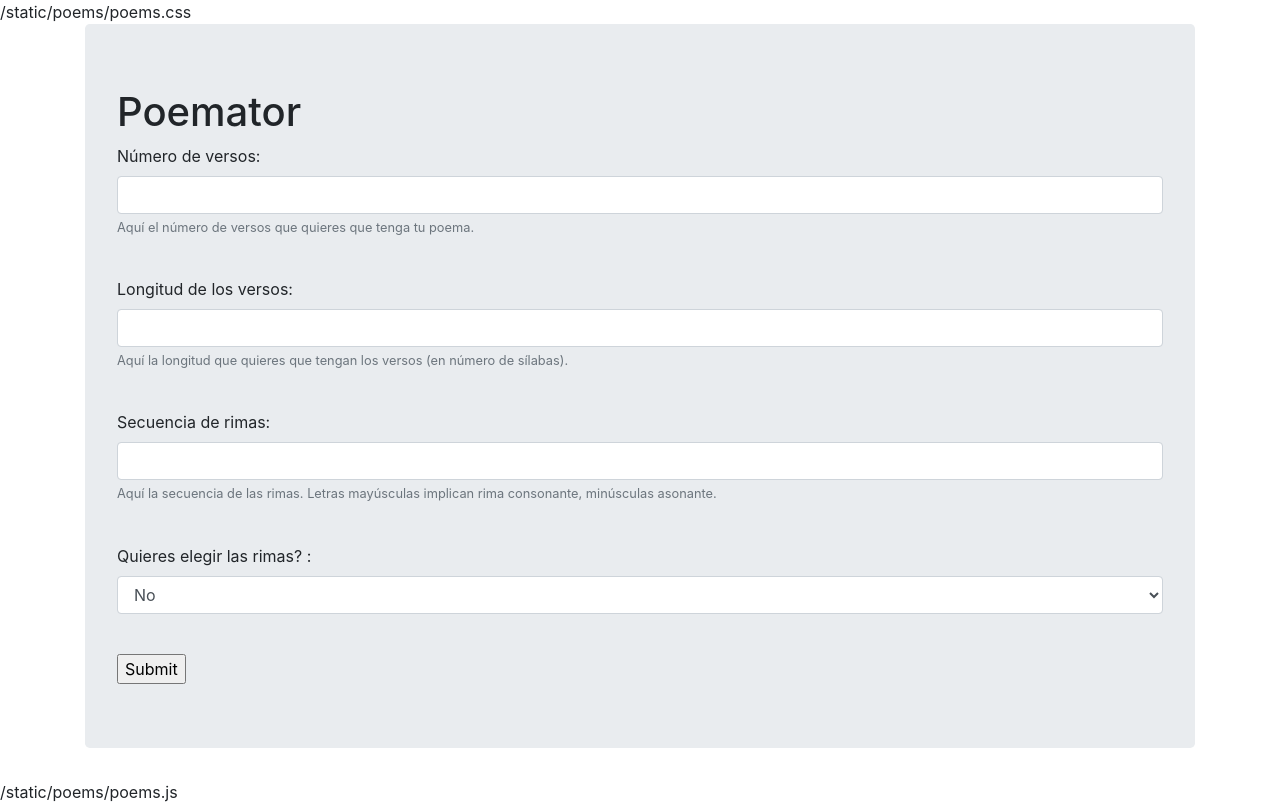
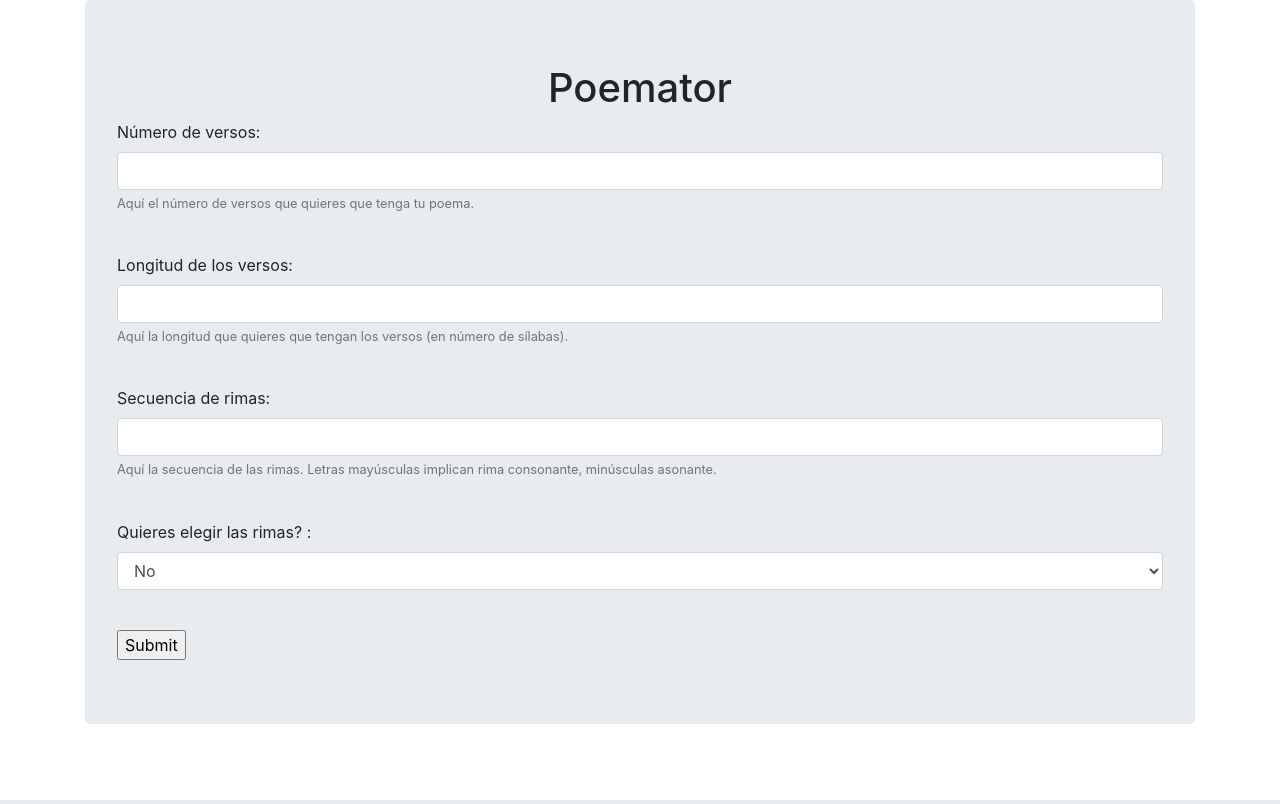
Before and after one commit to neburnodrog/Poebot, a Django app: page /index/ in a window 1280 px wide. Run offline with Django 3.2, Linux system fonts and the light colour scheme; some libraries are stand-ins or nearby versions.

Commit message:
moved some files around

```diff
--- a/poems/templates/poems/poems_base.html
+++ b/poems/templates/poems/poems_base.html
@@ -8,7 +8,7 @@
 
     <!-- Bootstrap CSS -->
     <link rel="stylesheet" href="https://maxcdn.bootstrapcdn.com/bootstrap/4.0.0/css/bootstrap.min.css" integrity="sha384-Gn5384xqQ1aoWXA+058RXPxPg6fy4IWvTNh0E263XmFcJlSAwiGgFAW/dAiS6JXm" crossorigin="anonymous">
-    {% static 'poems/poems.css' %}
+    <link rel="stylesheet" href="{% static 'poems/poems.css' %}">
 
     <title>{% block title %}{% endblock %}</title>
   </head>
@@ -23,7 +23,7 @@
     <script src="https://code.jquery.com/jquery-3.2.1.slim.min.js" integrity="sha384-KJ3o2DKtIkvYIK3UENzmM7KCkRr/rE9/Qpg6aAZGJwFDMVNA/GpGFF93hXpG5KkN" crossorigin="anonymous"></script>
     <script src="https://cdnjs.cloudflare.com/ajax/libs/popper.js/1.12.9/umd/popper.min.js" integrity="sha384-ApNbgh9B+Y1QKtv3Rn7W3mgPxhU9K/ScQsAP7hUibX39j7fakFPskvXusvfa0b4Q" crossorigin="anonymous"></script>
     <script src="https://maxcdn.bootstrapcdn.com/bootstrap/4.0.0/js/bootstrap.min.js" integrity="sha384-JZR6Spejh4U02d8jOt6vLEHfe/JQGiRRSQQxSfFWpi1MquVdAyjUar5+76PVCmYl" crossorigin="anonymous"></script>
-        {% static 'poems/poems.js' %}
+    <script src="{% static 'poems/poems.js' %}" type="text/javascript"></script>
 </body>
 
 </html>
```
Also changed, not shown: poems/static/poems/poems.css (renamed from poems/static/poems/static/poems.css), poems/static/poems/poems.js (renamed from poems/static/poems/static/poems.js).
